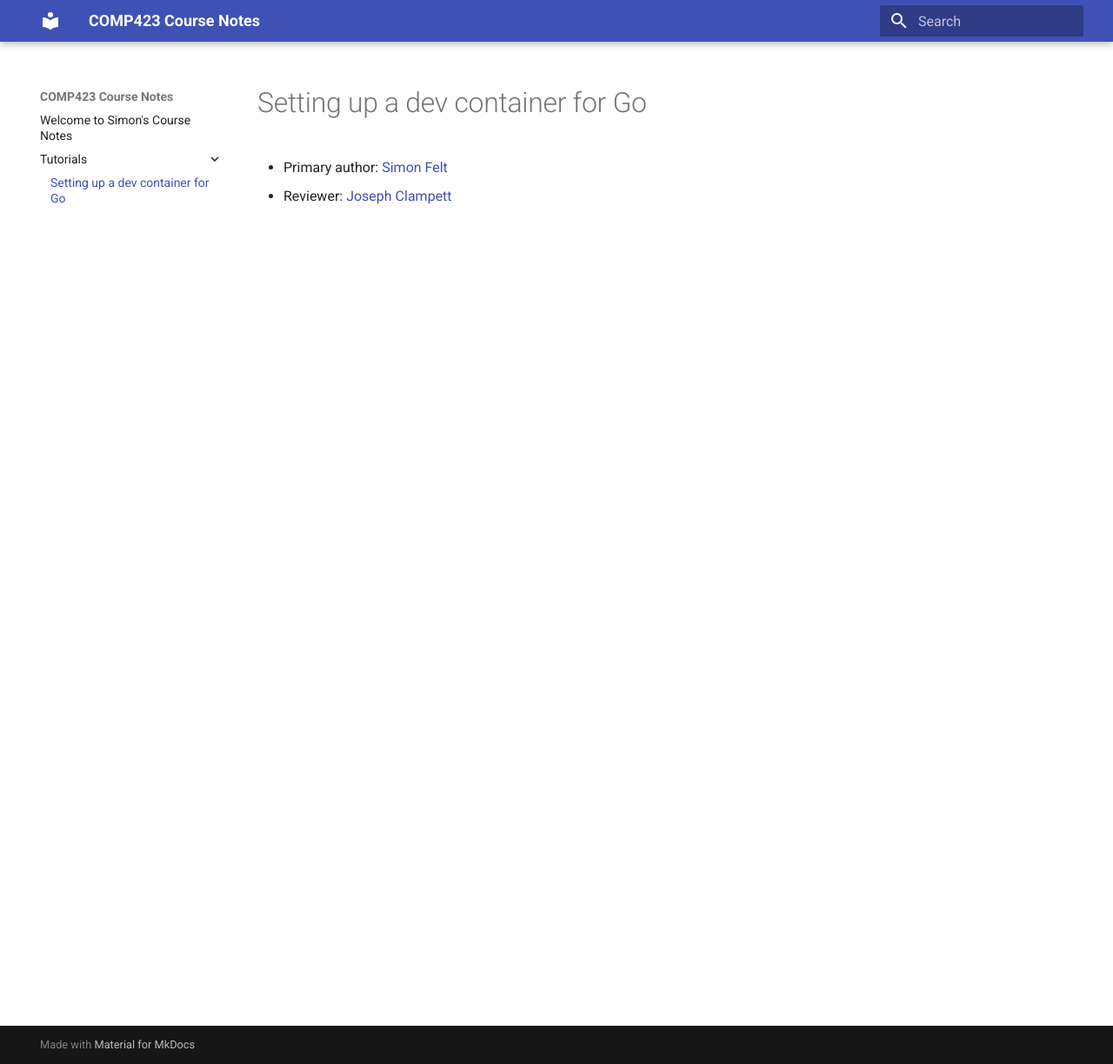
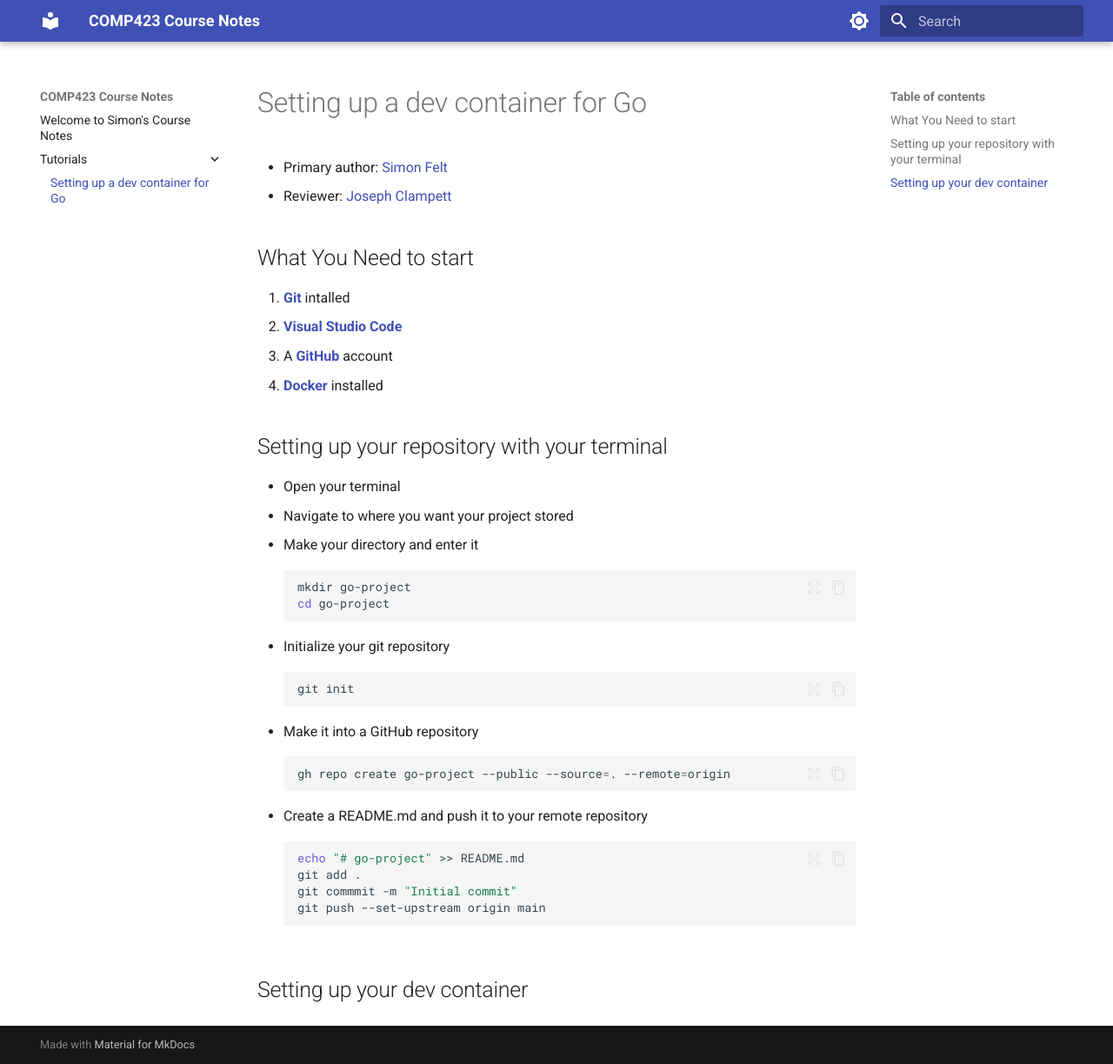
Before and after one commit to simofel/comp423-course-notes, an MkDocs documentation site: the page built from docs/tutorials/go-setup.md, in a window 1280 px wide and 1224 px high. Shown: the whole window at 87% size. Built offline with MkDocs 1.6.1 and Material for MkDocs 9.7.7, drawn with Linux system fonts in a browser that asks for light colours.

Commit message:
Setup github

````diff
--- a/docs/tutorials/go-setup.md
+++ b/docs/tutorials/go-setup.md
@@ -2,3 +2,39 @@
 
 * Primary author: [Simon Felt](https://github.com/simofel)
 * Reviewer: [Joseph Clampett](https://github.com/josephclampett-education)
+
+
+## What You Need to start
+
+1. [**Git**](https://code.visualstudio.com/docs/sourcecontrol/intro-to-git) intalled
+2. [**Visual Studio Code**](https://code.visualstudio.com/)
+3. A **[GitHub](https://github.com/)** account
+4. [**Docker**](https://www.docker.com/products/docker-desktop/) installed
+
+## Setting up your repository with your terminal
+
+- Open your terminal
+- Navigate to where you want your project stored
+- Make your directory and enter it
+```bash
+mkdir go-project
+cd go-project
+```
+- Initialize your git repository
+```bash
+git init
+```
+- Make it into a GitHub repository
+```bash
+gh repo create go-project --public --source=. --remote=origin
+```
+
+- Create a README.md and push it to your remote repository
+```bash
+echo "# go-project" >> README.md
+git add .
+git commmit -m "Initial commit"
+git push --set-upstream origin main
+```
+
+## Setting up your dev container
--- a/mkdocs.yml
+++ b/mkdocs.yml
@@ -1,3 +1,35 @@
 site_name: COMP423 Course Notes
 theme:
   name: material
+  palette:
+  # Palette toggle for light mode
+    - scheme: default
+      toggle:
+        icon: material/brightness-7
+        name: Switch to dark mode
+
+  # Palette toggle for dark mode
+    - scheme: slate
+      toggle:
+        icon: material/brightness-4
+        name: Switch to light mode
+
+  #Create clipboards
+  features:
+    - content.code.copy
+    - content.code.annotate
+    - content.code.select
+
+markdown_extensions:
+#enables syntax highlighting on code blocks and inline code blocks
+  - pymdownx.highlight:
+      anchor_linenums: true
+      line_spans: __span
+      pygments_lang_class: true
+  - pymdownx.inlinehilite
+  - pymdownx.snippets
+  - pymdownx.superfences
+  - pymdownx.betterem
+  - admonition
+  - attr_list
+  - md_in_html
````
